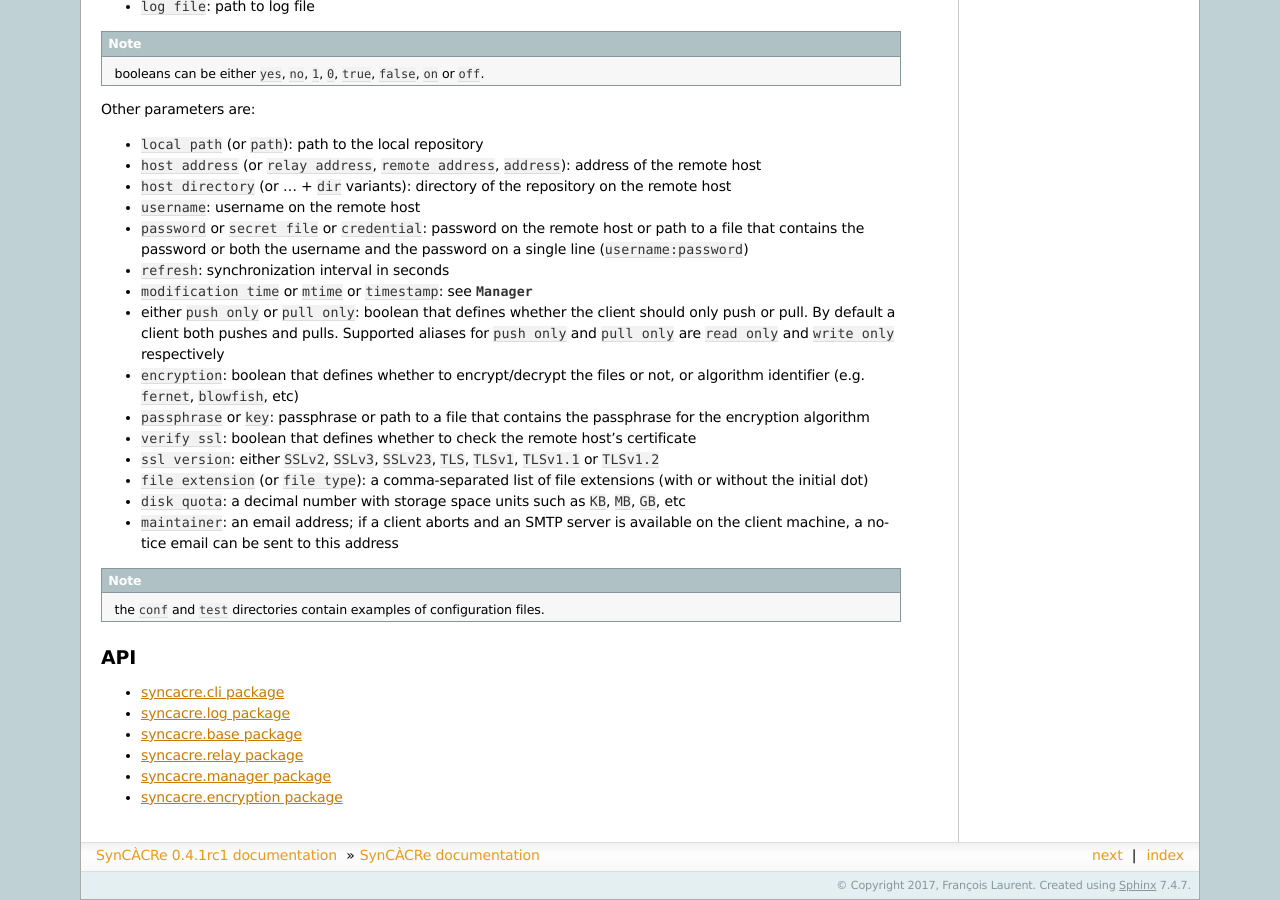
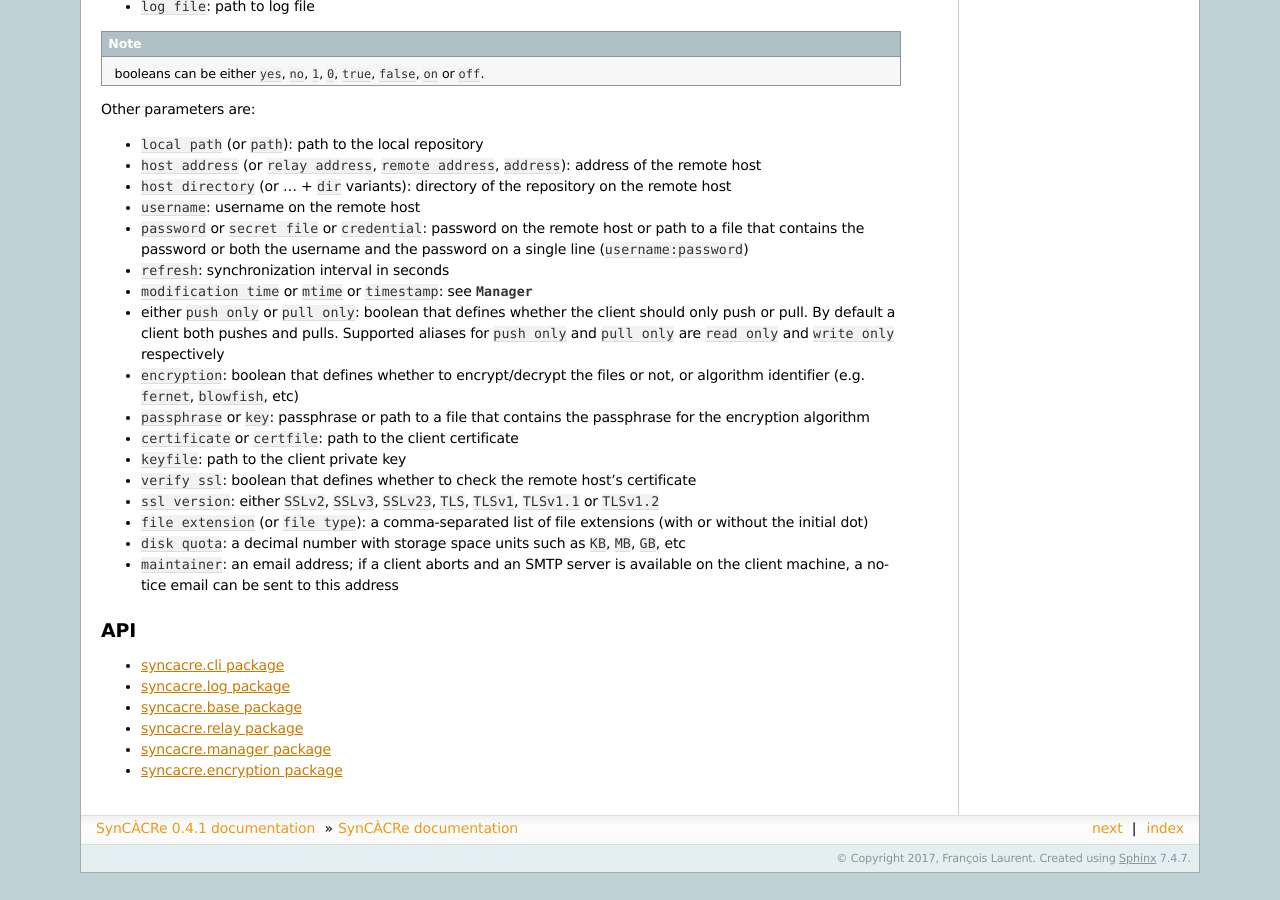
Before and after one commit to francoislaurent/escale, a Sphinx documentation site: the page built from doc/index.rst, in a window 1280 px wide and 900 px high, scrolled down 1481 px. Built offline with Sphinx 7.4.7, drawn with Linux system fonts in a browser that asks for light colours; after the commit the page ends 2354 px from its top, so only the background shows below that; some of the changed text lies outside the part shown.

```diff
--- a/doc/conf.py
+++ b/doc/conf.py
@@ -85,7 +85,7 @@ copyright = u'2017, ' + author
 # The short X.Y version.
 version = u'0.4.1'
 # The full version, including alpha/beta/rc tags.
-release = u'0.4.1rc1'
+release = u'0.4.1'
 
 # The language for content autogenerated by Sphinx. Refer to documentation
 # for a list of supported languages.
--- a/doc/index.rst
+++ b/doc/index.rst
@@ -90,13 +90,13 @@ Other parameters are:
 * either ``push only`` or ``pull only``: boolean that defines whether the client should only push or pull. By default a client both pushes and pulls. Supported aliases for ``push only`` and ``pull only`` are ``read only`` and ``write only`` respectively
 * ``encryption``: boolean that defines whether to encrypt/decrypt the files or not, or algorithm identifier (e.g. ``fernet``, ``blowfish``, etc)
 * ``passphrase`` or ``key``: passphrase or path to a file that contains the passphrase for the encryption algorithm
+* ``certificate`` or ``certfile``: path to the client certificate
+* ``keyfile``: path to the client private key
 * ``verify ssl``: boolean that defines whether to check the remote host's certificate
 * ``ssl version``: either ``SSLv2``, ``SSLv3``, ``SSLv23``, ``TLS``, ``TLSv1``, ``TLSv1.1`` or ``TLSv1.2``
 * ``file extension`` (or ``file type``): a comma-separated list of file extensions (with or without the initial dot)
 * ``disk quota``: a decimal number with storage space units such as ``KB``, ``MB``, ``GB``, etc
 * ``maintainer``: an email address; if a client aborts and an SMTP server is available on the client machine, a notice email can be sent to this address
-
-.. note:: the ``conf`` and ``test`` directories contain examples of configuration files.
 
 
 API
--- a/syncacre/__init__.py
+++ b/syncacre/__init__.py
@@ -1 +1 @@
-__version__ = '0.4.1rc3'
+__version__ = '0.4.1'
```
Also changed, not shown: README.md (+1 -0 lines).
